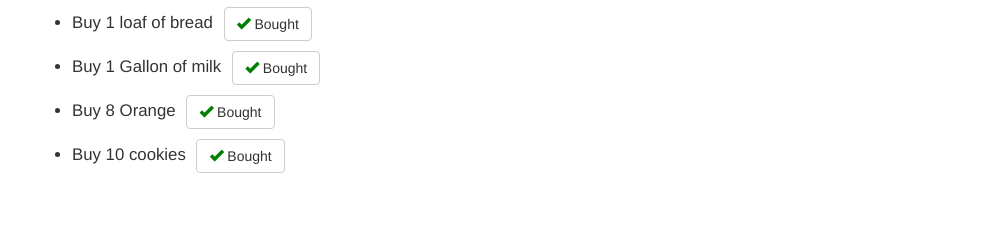
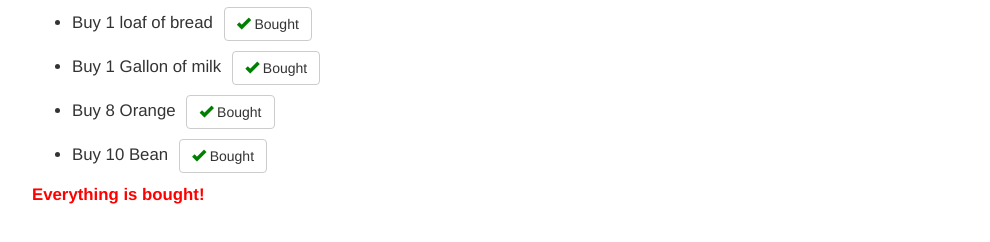
Before and after one commit to agabak/module2-solution, a plain HTML site: page index.html in a window 1280 px wide. Shown: the part 170-412 px from the top of the page, without its empty margins (38-1028 px from the left). Drawn offline with Linux system fonts and the light colour scheme.

Commit message:
add list

```diff
--- a/app/service/shoppingListCheckOffService.js
+++ b/app/service/shoppingListCheckOffService.js
@@ -9,7 +9,7 @@
           { name: "loaf of bread", quantity: 1 },
           { name: "Gallon of milk", quantity: 1},
           { name: "Orange", quantity: 8 },
-          { name: "cookies", quantity: 10 }
+          { name: "Bean", quantity: 10 }
       ];
 
       var alreadItem  = [];
--- a/index.html
+++ b/index.html
@@ -34,7 +34,7 @@
      <ul ng-repeat="item in toBuyItem.arrayItems">
        <li>Buy {{item.quantity}}   {{item.name}} <button class="btn btn-default" ng-click="toBuyItem.check($index)"><span class="glyphicon glyphicon-ok"></span> Bought</button></li>
      </ul>
-     <div class="emptyMessage" ng-hide="!toBuyItem.isShow()">Everything is bought!</div>
+     <div class="emptyMessage" ng-hide="toBuyItem.isShow()">Everything is bought!</div>
     </div>
 
     <!-- Already Bought List -->
```
